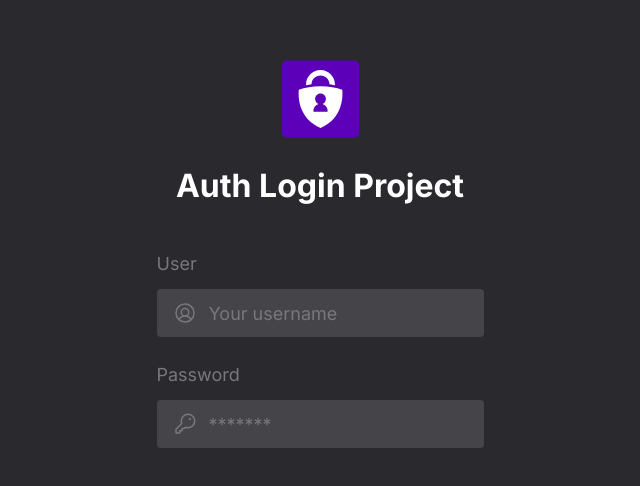
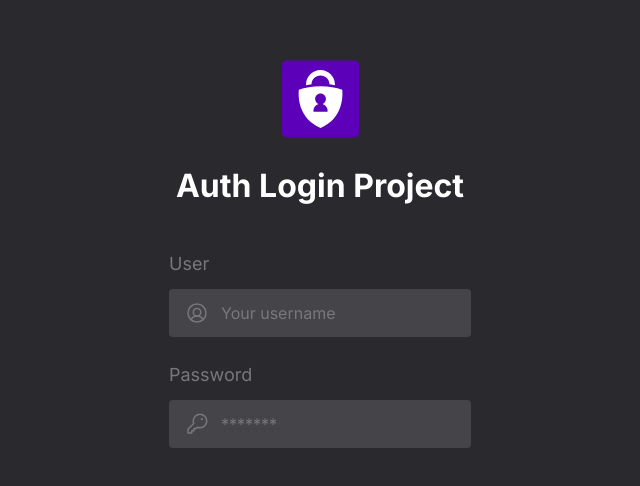
Before and after one commit to AlexWasHeree/auth-login-project, a React (Vite) app: page / in a window 1280 px wide. Shown: the part 146-632 px from the top of the page, without its empty margins (320-960 px from the left). Built offline with nearby package versions, Linux system fonts and the light colour scheme.

Commit message:
text size change

```diff
--- a/src/components/TextInput.tsx
+++ b/src/components/TextInput.tsx
@@ -31,7 +31,7 @@ export interface TextInputInputProps
 function TextInputInput(props: TextInputInputProps) {
   return (
     <input
-      className="bg-transparent flex-1 text-gray-300 text-md placeholder:text-gray-300 outline-none"
+      className="bg-transparent flex-1 text-gray-300 text-2sm placeholder:text-gray-300 outline-none"
       {...props}
     />
   );
--- a/tailwind.config.cjs
+++ b/tailwind.config.cjs
@@ -28,6 +28,7 @@ module.exports = {
     fontSize: {
       xs: 10,
       sm: 12,
+      '2sm': 16,
       md: 18,
       lg: 24,
       xl: 32,
```
